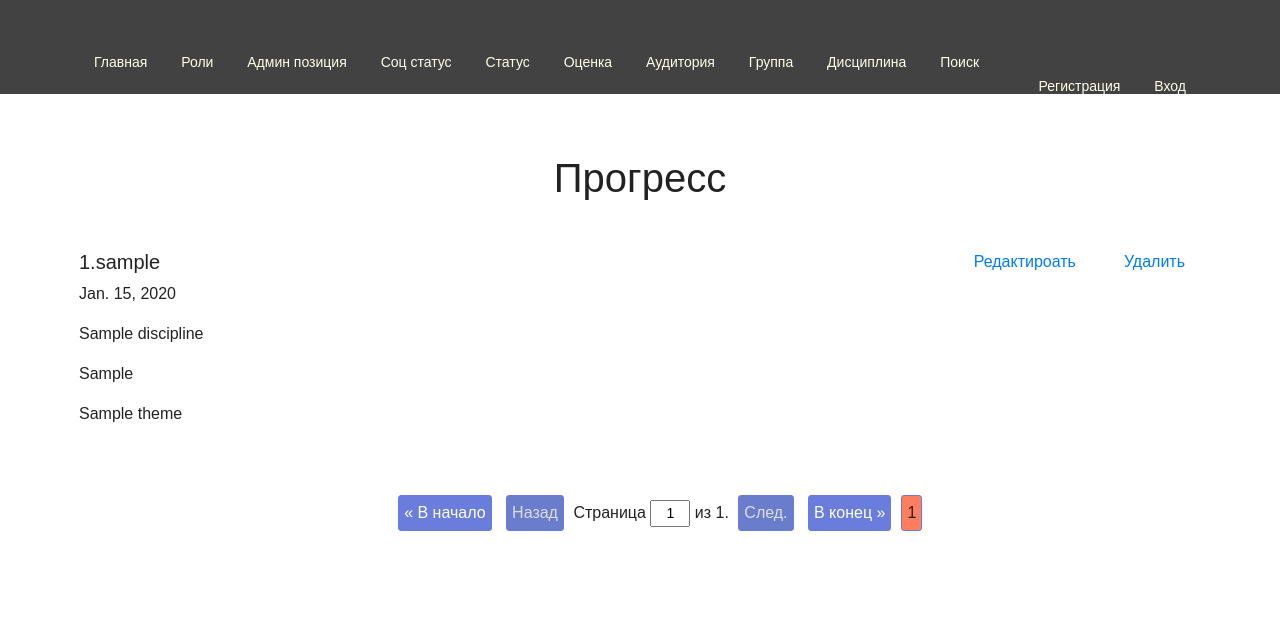
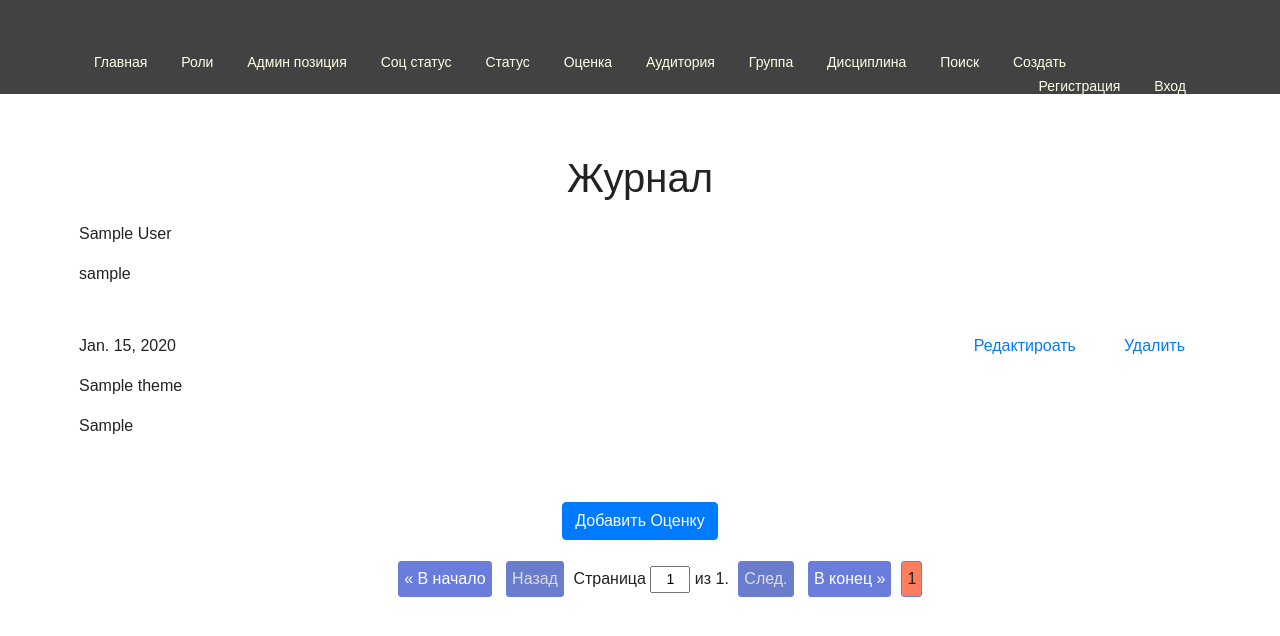
Before and after one commit to DinaraKA/group1_muk_crm, a Django app: page /journal/ in a window 1280 px wide. Shown: the top 636 px of the page. Run offline with Django 3.2, Linux system fonts and the light colour scheme; tables that the repository leaves empty hold one stand-in row (values such as "Sample post"); parts of the project's set-up code (start-up, migrations or seed data) failed here and were passed over; some libraries are stand-ins or nearby versions.

Commit message:
Изменен вывод Журнала.

```diff
--- a/source/accounts/models.py
+++ b/source/accounts/models.py
@@ -93,9 +93,3 @@ class Group(models.Model):
 
     def __str__(self):
         return self.name
-
-class ProgressOthers(models.Model):
-    progress = models.ForeignKey(Progress, on_delete=models.CASCADE, related_name='progressot', verbose_name='Прогресс')
-    date = models.DateField(verbose_name='Дата')
-    theme = models.ForeignKey(Theme, on_delete=models.CASCADE, related_name='theme', verbose_name='Тема')
-    grade = models.ForeignKey(Grade, on_delete=models.CASCADE, related_name='grade', verbose_name='Оценка')
--- a/source/accounts/templates/group/list.html
+++ b/source/accounts/templates/group/list.html
@@ -2,7 +2,7 @@
 {% extends 'base.html' %}
 {% load widget_tweaks %}
 {% block menu %}
-{#    <p><a href="{% url 'accounts:add_group'%}" class="add">Создать</a></p>#}
+    <p><a href="{% url 'accounts:add_group'%}" class="add">Создать</a></p>
 {% endblock %}
 {% block content %}
     <h1 style="padding-top: 20px">Группы</h1>
@@ -11,6 +11,9 @@
         <div class="row my-5">
             <div class="left col-8 justify-content-center">
                 <h5>{{ object.pk }}.{{ object.name }}</h5>
+                {% for student in object.students.all %}
+                    {{ student }}
+                {% endfor %}
             </div>
             <div class="right col-4 d-flex justify-content-end">
                 <p class="mr-5"><a href="{% url 'accounts:change_group' object.pk %}" class="update">Редактироать</a></p>
--- a/source/accounts/templates/progress/list.html
+++ /dev/null
@@ -1,27 +0,0 @@
-
-{% extends 'base.html' %}
-{% load widget_tweaks %}
-{% block menu %}
-{#     <a href="{% url 'accounts:add_journal'%}" class="create">Создать</a>#}
-{% endblock %}
-{% block content %}
-    <h1 style="padding-top: 20px">Прогресс</h1>
-    {% for object in object_list %}
-    <div class="object">
-        <div class="row my-5">
-            <div class="left col-8 justify-content-center">
-                <h5>{{ object.pk }}.{{ object.student }}</h5>
-                <p>{{ object.date }}</p>
-                <p>{{ object.discipline }}</p>
-                <p>{{ object.grade }}</p>
-                <p>{{ object.theme }}</p>
-            </div>
-            <div class="right col-4 d-flex justify-content-end">
-                <p class="mr-5"><a href="{% url 'accounts:change_journal' object.pk %}" class="update">Редактироать</a></p>
-                <p class="mr-3"><a href="{% url 'accounts:delete_journal' object.pk %}" class="delete">Удалить</a></p>
-            </div>
-        </div>
-    </div>
-    {% endfor %}
-        {% include 'partial/pagination.html' %}
-{% endblock %}
--- /dev/null
+++ b/source/webapp/templates/journal/list.html
@@ -0,0 +1,35 @@
+
+{% extends 'base.html' %}
+{% load widget_tweaks %}
+{% block menu %}
+     <a href="{% url 'webapp:add_journal'%}" class="create">Создать</a>
+{% endblock %}
+{% block content %}
+    <h1 style="padding-top: 20px">Журнал</h1>
+    <p>{% for group in groups %}</p>
+        <p>{{ group }}</p>
+        {% for students in group.students.all %}
+            {{ students }}
+                {% for object in object_list %}
+    <div class="object">
+        <div class="row my-5">
+            <div class="left col-8 justify-content-center">
+                <p>{{ object.date }}</p>
+                <p>{{ object.theme }}</p>
+                <p>{{ object.grade }}</p>
+            </div>
+            <div class="right col-4 d-flex justify-content-end">
+                <p class="mr-5"><a href="{% url 'webapp:change_journal' object.pk %}" class="update">Редактироать</a></p>
+                <p class="mr-3"><a href="{% url 'webapp:delete_journal' object.pk %}" class="delete">Удалить</a></p>
+            </div>
+        </div>
+    </div>
+    {% endfor %}
+            <form action="{% url 'webapp:grade_student_add' students.pk %}" method="POST" id="add_grade">
+                {% include 'partial/form.html' with button_text='Добавить Оценку' %}
+            </form>
+        {% endfor %}
+    {% endfor %}
+
+        {% include 'partial/pagination.html' %}
+{% endblock %}
--- a/source/webapp/urls.py
+++ b/source/webapp/urls.py
@@ -9,6 +9,7 @@ from .views import LessonListView, LessonCreateView, LessonUpdateView, LessonDel
 from .views import PersonalGradesListView
 from .views import ThemeListView, ThemeCreateView, ThemeUpdateView, ThemeDeleteView
 from .views import JournalIndexView, JournalCreateView, JournalUpdateView, JournalDeleteView
+from .views.journal_views import GradeforStudentCreateView
 
 app_name = 'webapp'
 
@@ -52,4 +53,5 @@ urlpatterns = [
     path('journal/add/', JournalCreateView.as_view(), name='add_journal'),
     path('journal/update/<int:pk>/', JournalUpdateView.as_view(), name='change_journal'),
     path('journal/delete/<int:pk>/', JournalDeleteView.as_view(), name='delete_journal'),
+    path('journal_user/<int:pk>/add-grade/', GradeforStudentCreateView.as_view(), name='grade_student_add'),
 ]
--- a/source/webapp/views/journal_views.py
+++ b/source/webapp/views/journal_views.py
@@ -1,10 +1,14 @@
+from django.contrib.auth.models import User
+from django.shortcuts import redirect, get_object_or_404
+
+from accounts.models import Group
 from webapp.models import Journal
 from django.urls import reverse, reverse_lazy
 from django.views.generic import ListView, CreateView, UpdateView, DeleteView
 
 
 class JournalIndexView(ListView):
-    template_name = 'progress/list.html'
+    template_name = 'journal/list.html'
     model = Journal
     context_object_name = 'journals'
     paginate_by = 30
@@ -13,22 +17,43 @@ class JournalIndexView(ListView):
 
     def get_context_data(self, *, object_list=None, **kwargs):
         context = super().get_context_data()
+        context.update({
+            'groups': Group.objects.all()
+        })
         return context
 
 
 class JournalCreateView(CreateView):
     model = Journal
     template_name = 'add.html'
-    fields = ['student', 'discipline']
+    fields = ['discipline', 'student', 'date', 'theme', 'grade']
 
     def get_success_url(self):
         return reverse('webapp:journal')
 
 
+class GradeforStudentCreateView(CreateView):
+    model = Journal
+    template_name = 'add.html'
+    fields = ['discipline', 'date', 'theme', 'grade']
+
+    def dispatch(self, request, *args, **kwargs):
+        self.user = self.get_user()
+        return super().dispatch(request, *args, **kwargs)
+
+    def form_valid(self, form):
+        self.object = self.user.student.create(**form.cleaned_data)
+        return redirect('webapp:journal')
+
+    def get_user(self):
+        user_pk = self.kwargs.get('pk')
+        return get_object_or_404(User, pk=user_pk)
+
+
 class JournalUpdateView(UpdateView):
     model = Journal
     template_name = 'change.html'
-    fields = ['grade']
+    fields = ['theme']
 
     def get_success_url(self):
         return reverse('webapp:journal')
--- a/source/webapp/views/theme_views.py
+++ b/source/webapp/views/theme_views.py
@@ -22,7 +22,7 @@ class ThemeCreateView(CreateView):
     fields = ['name']
 
     def get_success_url(self):
-        return reverse('accounts:themes')
+        return reverse('webapp:themes')
 
 
 class ThemeUpdateView(UpdateView):
@@ -31,10 +31,10 @@ class ThemeUpdateView(UpdateView):
     fields = ['name']
 
     def get_success_url(self):
-        return reverse('accounts:themes')
+        return reverse('webapp:themes')
 
 
 class ThemeDeleteView(DeleteView):
     model = Theme
     template_name = 'delete.html'
-    success_url = reverse_lazy('accounts:themes')
+    success_url = reverse_lazy('webapp:themes')
```
